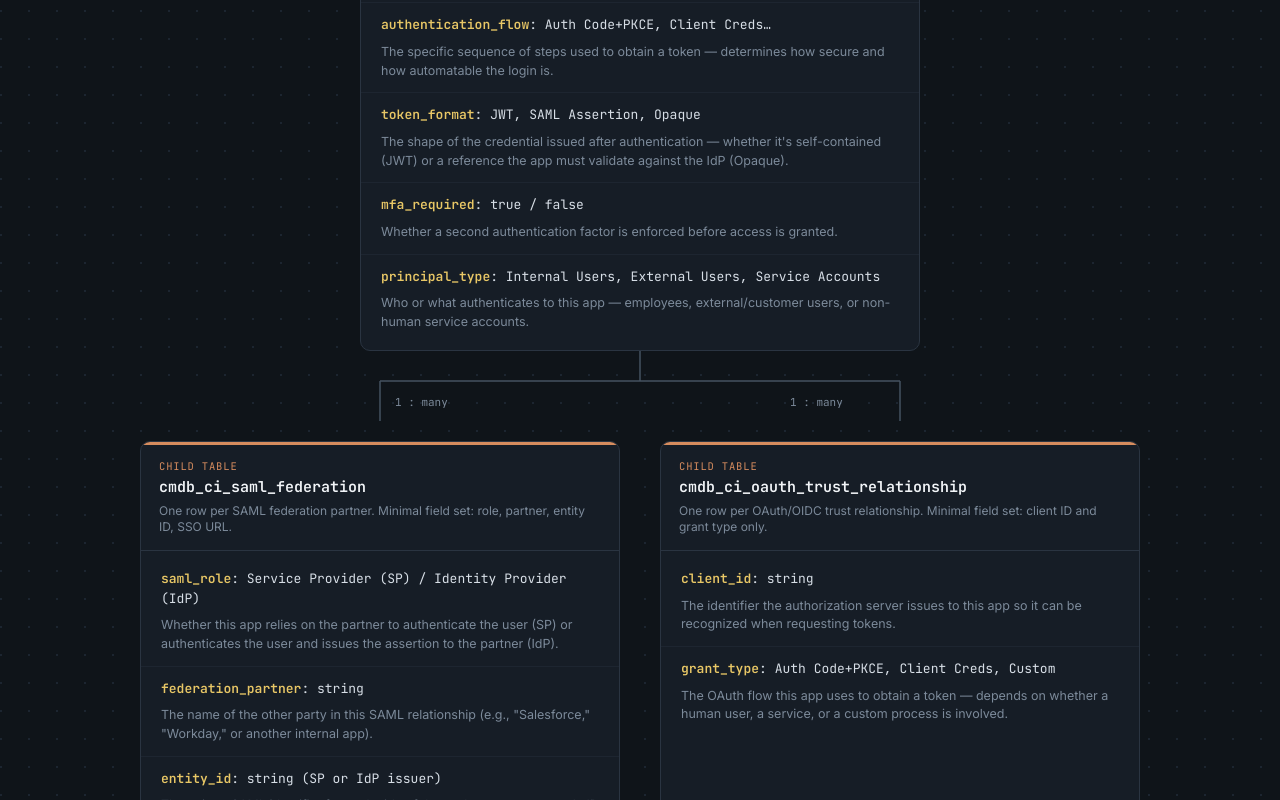
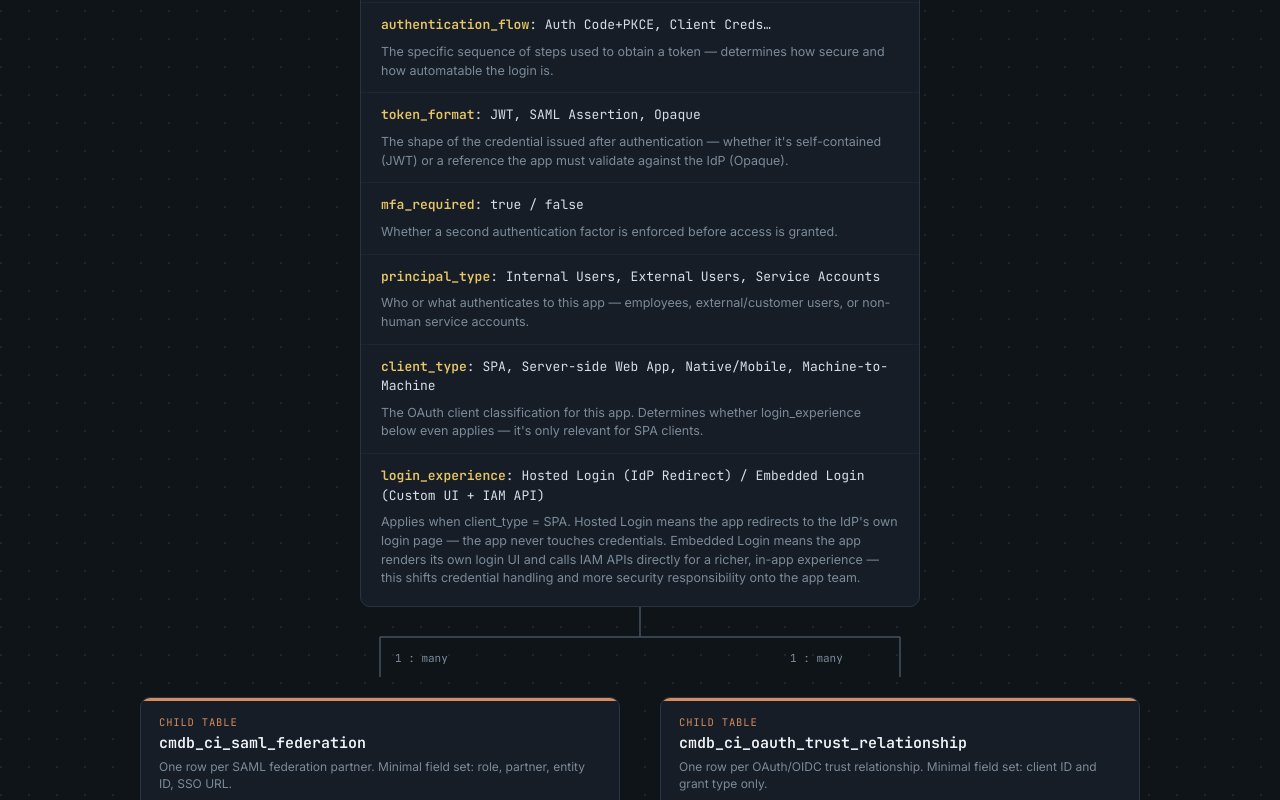
Before and after one commit to mudbbr/auth_flow, a plain HTML site: page apm_iam.html in a window 1280 px wide. Shown: the part 634-1434 px from the top of the page. Drawn offline with Linux system fonts and the light colour scheme.

Commit message:
update apm aim

```diff
--- a/apm_iam.html
+++ b/apm_iam.html
@@ -260,6 +260,14 @@
             <div class="field-header"><span class="field-name">principal_type</span>: <span class="field-type">Internal Users, External Users, Service Accounts</span></div>
             <div class="field-desc">Who or what authenticates to this app — employees, external/customer users, or non-human service accounts.</div>
           </div>
+          <div class="field">
+            <div class="field-header"><span class="field-name">client_type</span>: <span class="field-type">SPA, Server-side Web App, Native/Mobile, Machine-to-Machine</span></div>
+            <div class="field-desc">The OAuth client classification for this app. Determines whether login_experience below even applies — it's only relevant for SPA clients.</div>
+          </div>
+          <div class="field">
+            <div class="field-header"><span class="field-name">login_experience</span>: <span class="field-type">Hosted Login (IdP Redirect) / Embedded Login (Custom UI + IAM API)</span></div>
+            <div class="field-desc">Applies when client_type = SPA. Hosted Login means the app redirects to the IdP's own login page — the app never touches credentials. Embedded Login means the app renders its own login UI and calls IAM APIs directly for a richer, in-app experience — this shifts credential handling and more security responsibility onto the app team.</div>
+          </div>
         </div>
       </div>
     </div>
```
